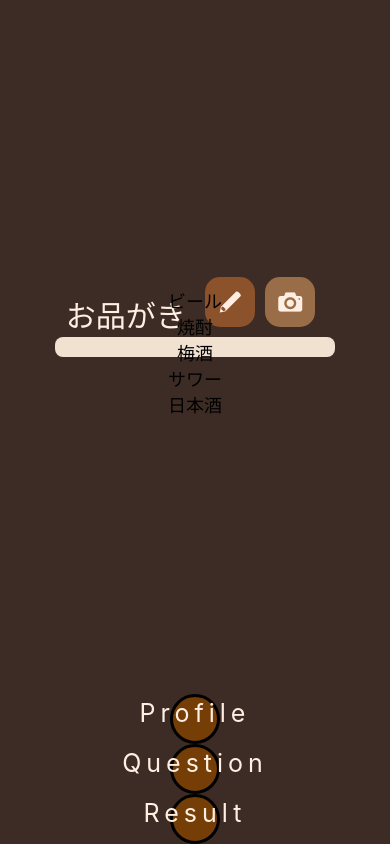
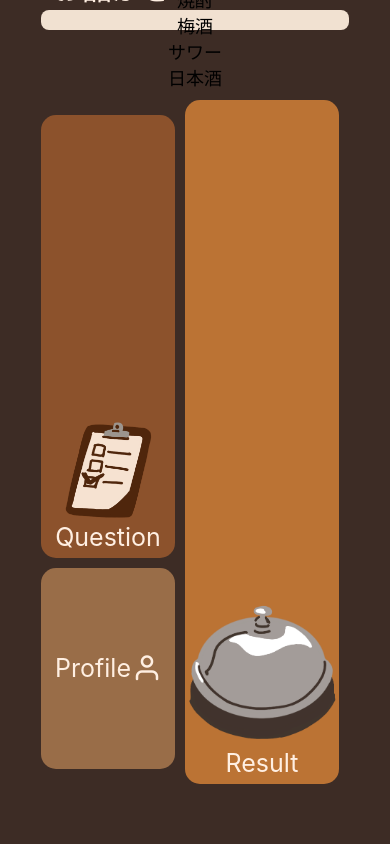
Before and after one commit to tonosaki0917/Choroyoi, a React Native app: screen /Home in a window 390 px wide. Built offline with nearby package versions, Linux system fonts and the light colour scheme; no server answers.

Commit message:
change UI

```diff
--- a/components/NewMenu.tsx
+++ b/components/NewMenu.tsx
@@ -22,7 +22,7 @@ const NewMenu = ({ menuItems, radius, justifyContent, alignItems }: Props) => {
         container: {
             flex: 0,
             backgroundColor: "#f1e1d1",
-            height: '60%',
+            height: '50%',
             width: '100%',
             borderRadius: radius,
             justifyContent: justifyContent,
--- a/screen/HomeScreen.tsx
+++ b/screen/HomeScreen.tsx
@@ -4,7 +4,8 @@ import { useNavigation, useFocusEffect } from '@react-navigation/native';
 import { HomeStackList } from '@/navigation/HomeNav';
 import { NavigationProp } from '@react-navigation/native';
 import NewMenu from '@/components/NewMenu';
-import { Entypo } from '@expo/vector-icons'
+import { Entypo } from '@expo/vector-icons';
+import Feather from '@expo/vector-icons/Feather';
 
 import { useState, useEffect, useCallback } from 'react';
 
@@ -72,31 +73,44 @@ export default function HomeScreen() {
                 alignItems='center'
               >
               </NewMenu>
-      </View>
+        <View style={styles.buttonRow}>
+          <View style={styles.buttonColumn}>
               <TouchableOpacity
-        style={styles.button}
+              style={styles.buttonQuestion}
+              onPress={() => navigation.navigate('Question')}
+              >
+              <Image
+              source={require("../assets/images/checkboard.png")}
+              style={styles.imageStyle}
+              />
+                <Text style={styles.font}>
+                  Question
+                </Text>
+              </TouchableOpacity>
+              <TouchableOpacity
+              style={styles.buttonProfile}
               onPress={() => navigation.navigate('Profile')}
               >
                 <Text style={styles.font}>
                   Profile
                 </Text>
+                <Feather name="user" size={30} color= '#ffefe2'/>
               </TouchableOpacity>
+          </View>
         <TouchableOpacity
-        style={styles.button}
-        onPress={() => navigation.navigate('Question')}
-        >
-          <Text style={styles.font}>
-            Question
-          </Text>
-        </TouchableOpacity>
-        <TouchableOpacity
-        style={styles.button}
+        style={styles.buttonResult}
         onPress={() => navigation.navigate('Result')}
         >
+          <Image
+              source={require("../assets/images/bell.png")}
+              style={styles.bellimage}
+              />
           <Text style={styles.font}>
             Result
           </Text>
         </TouchableOpacity>
+      </View>
+      </View>
     </View>
   );
 }
@@ -117,6 +131,7 @@ const styles = StyleSheet.create({
     justifyContent: 'space-between',
     width: '100%',
     paddingHorizontal: 10,
+    paddingTop: 10,
   },
   menuContainerL: {
     flex: 1,
@@ -124,10 +139,36 @@ const styles = StyleSheet.create({
     alignItems: 'center',
     justifyContent: 'center',
   },
+  buttonColumn: {
+    flex: 1,
+    flexDirection: 'column',
+    alignItems: 'center',
+    justifyContent: 'center',
+    height: '100%',
+  },
+  buttonRow: {
+    flex: 1,
+    flexDirection: 'row',
+    alignItems: 'center',
+    justifyContent: 'center',
+    marginTop: 10,
+  },
   titleText: {
     color: '#ffefe2',
     fontSize: 30,
     padding: 1
+  },
+  imageStyle: {
+    flex: 0,
+    height: 100,
+    width: 100,
+    resizeMode: 'contain',
+  },
+  bellimage: {
+    flex: 0,
+    height: 150,
+    width: 150,
+    resizeMode: 'contain',
   },
   menuButton: {
     flex: 0,
@@ -157,6 +198,37 @@ const styles = StyleSheet.create({
     justifyContent: 'center',
     alignItems: 'center'
   },
+  buttonQuestion: {
+    backgroundColor: '#8c522c',
+    width: '100%',
+    height: '55%',
+    padding: 5,
+    margin: 5,
+    borderRadius: 15,
+    justifyContent: 'flex-end',
+    alignItems: 'center'
+  },
+  buttonProfile: {
+    backgroundColor: '#996d48',
+    flexDirection: 'row',
+    width: '100%',
+    height: '25%',
+    padding: 5,
+    margin: 5,
+    borderRadius: 15,
+    justifyContent: 'center',
+    alignItems: 'center'
+  },
+  buttonResult: {
+    backgroundColor: '#bb7334',
+    width: '50%',
+    height: '85%',
+    padding: 5,
+    margin: 10,
+    borderRadius: 15,
+    justifyContent: 'flex-end',
+    alignItems: 'center'
+  },
   button: {
     borderColor: 'black',
     borderWidth: 3,
@@ -170,7 +242,6 @@ const styles = StyleSheet.create({
   font: {
     color: '#ffefe2',
     fontSize: 25,
-    letterSpacing: 5,
     padding: 1
   }
 });
```
Also changed, not shown: assets/images/bell.png (added), assets/images/checkboard.png (added). Lines whose indentation alone changed are shown as unchanged.
